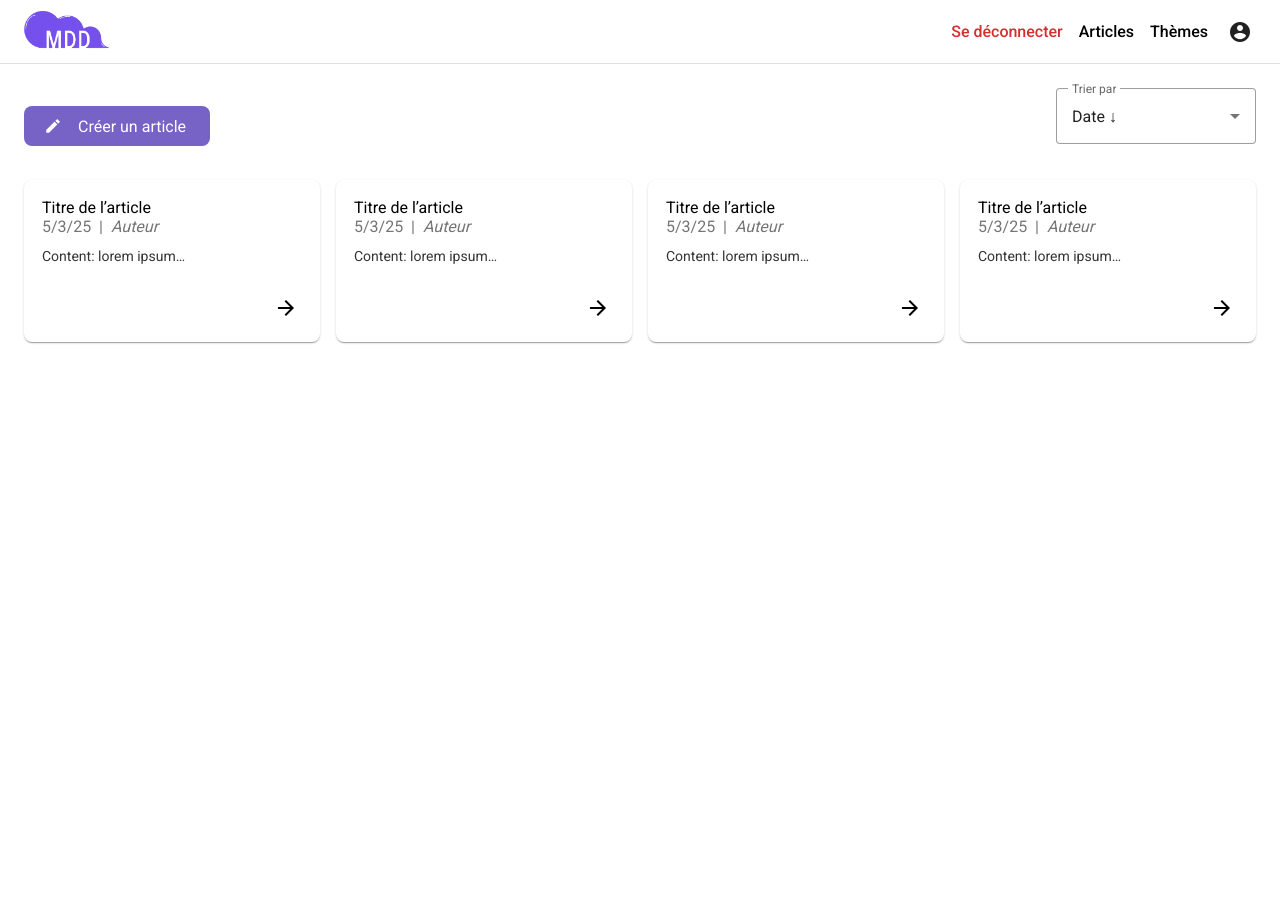
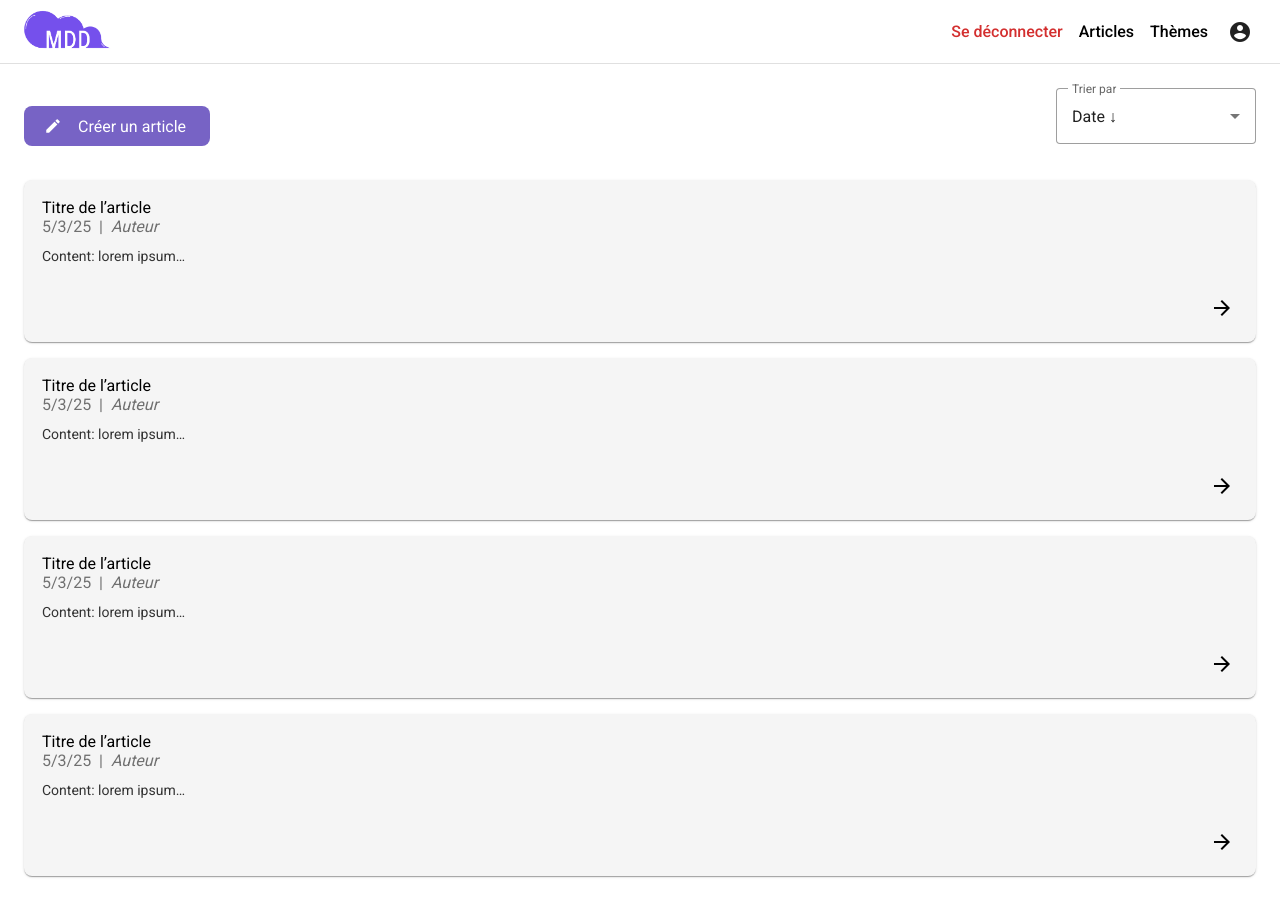
Before and after one commit to MickC0/FS-P6-MDD, an Angular app in the folder front/: page /articles in a window 1280 px wide. Before the commit the page ends 800 px from the top, so only its background shows below. Built offline with nearby package versions, Linux system fonts and the light colour scheme.

Commit message:
implement article page.

```diff
--- a/front/src/app/pages/articlepage/articlepage.component.scss
+++ b/front/src/app/pages/articlepage/articlepage.component.scss
@@ -29,8 +29,10 @@
 
 .cards-grid {
   display: grid;
-  grid-template-columns: repeat(auto-fill, minmax(280px, 1fr));
-  gap: 16px;
+  grid-template-columns: repeat(auto-fit, minmax(800px, 1fr));
+  justify-content: center;  /* centre les colonnes au lieu de les étirer */
+  row-gap: 16px;
+  column-gap: 32px;
 }
 
 .article-card {
@@ -38,6 +40,7 @@
   transition: border 0.2s;
   border: 2px solid transparent;
   border-radius: 8px;
+  background: #F5F5F5;
 
   &.selected {
     border-color: #7B61C5;
```
